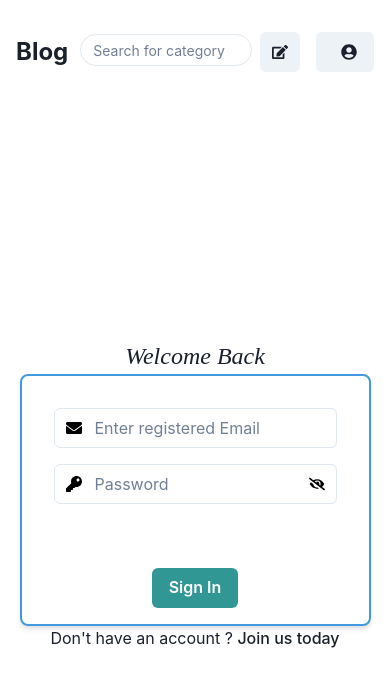
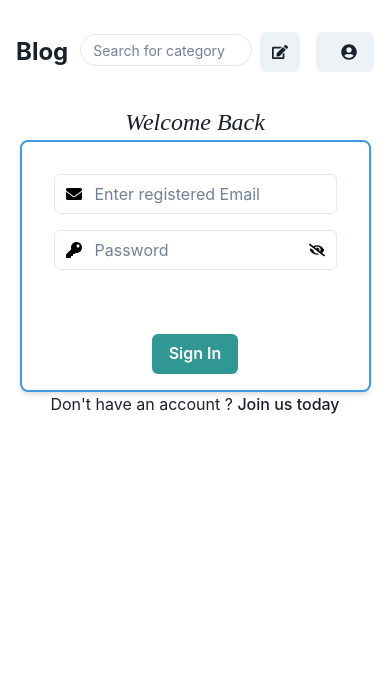
Before and after one commit to singhyashe15/blog-Editor, a React (Vite) app in the folder blog_fronted/: page /login in a window 390 px wide. Shown: the top 686 px of the page. Built offline with nearby package versions, Linux system fonts and the light colour scheme; no server answers.

Commit message:
made responsive

```diff
--- a/blog_fronted/src/pages/login.jsx
+++ b/blog_fronted/src/pages/login.jsx
@@ -50,7 +50,7 @@ export default function Login() {
   }
 
   return (
-    <Box display="flex" flexDirection="column" justifyContent="center" alignItems="center" height="100vh" width="100vw">
+    <Box display="flex" flexDirection="column" justifyContent="center" alignItems="center" mt="8">
       <Text fontStyle="italic" fontSize="2xl" fontFamily="cursive" >Welcome Back</Text>
       <Box width={['90%', '70%', '30%']} bg="slate.500" color="black" border="2px solid" borderColor="blue.400" borderRadius="lg" boxShadow="md" textAlign="center">
         <form onSubmit={handleSubmit}>
--- a/blog_fronted/src/pages/signup.jsx
+++ b/blog_fronted/src/pages/signup.jsx
@@ -55,7 +55,7 @@ const Register = () => {
     }
   }
   return (
-    <Box display="flex" flexDirection="column" justifyContent="center" alignItems="center" height="100vh" width="100vw">
+    <Box display="flex" flexDirection="column" justifyContent="center" alignItems="center" mt="10">
       <Text fontStyle="italic" fontSize="2xl" fontFamily="cursive" >Create an Account </Text>
       <Box width={['90%', '70%', '30%']} bg="slate.500" color="black" border="2px solid" borderColor="blue.400" borderRadius="lg" boxShadow="md" textAlign="center">
         <form onSubmit={handleSubmit}>
```
